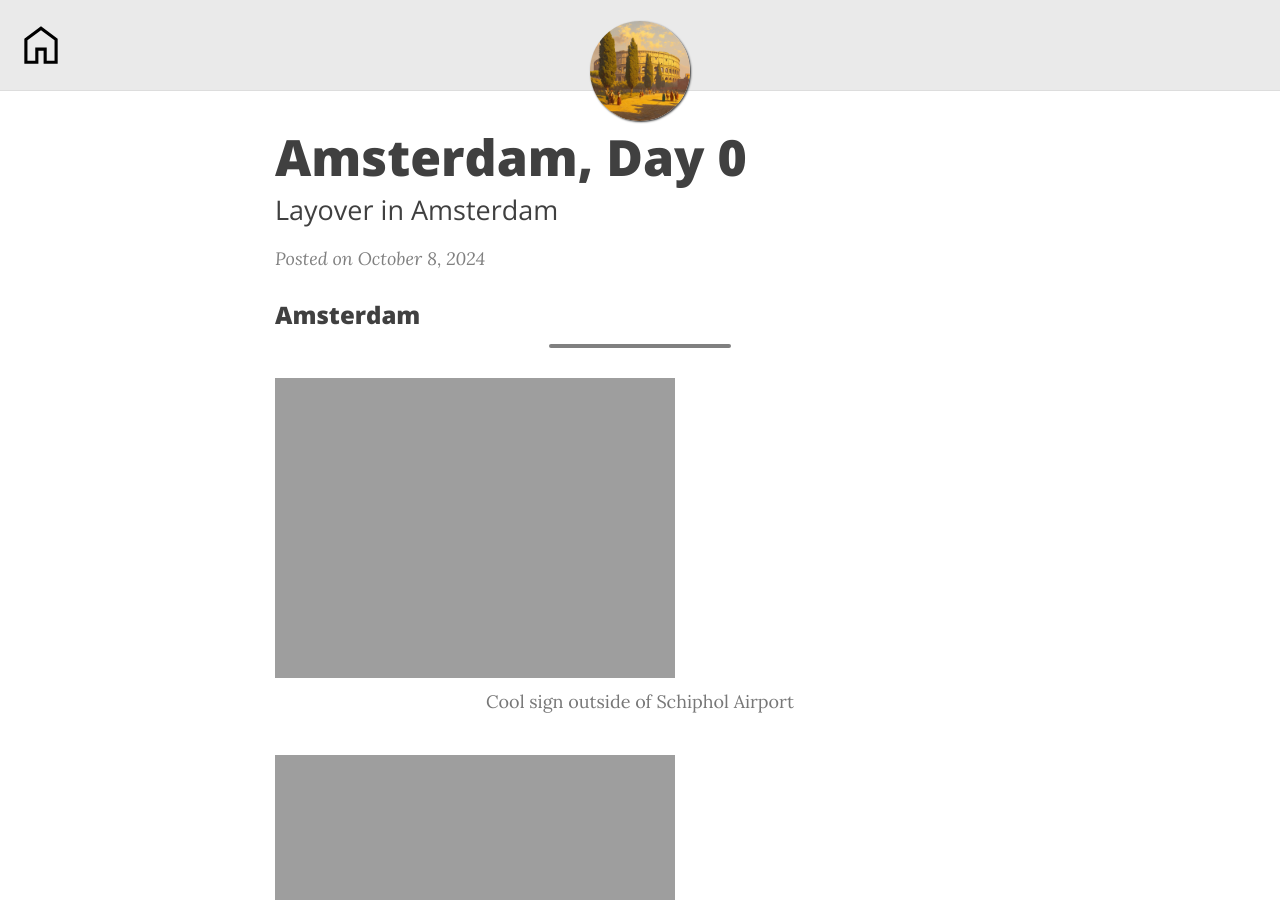
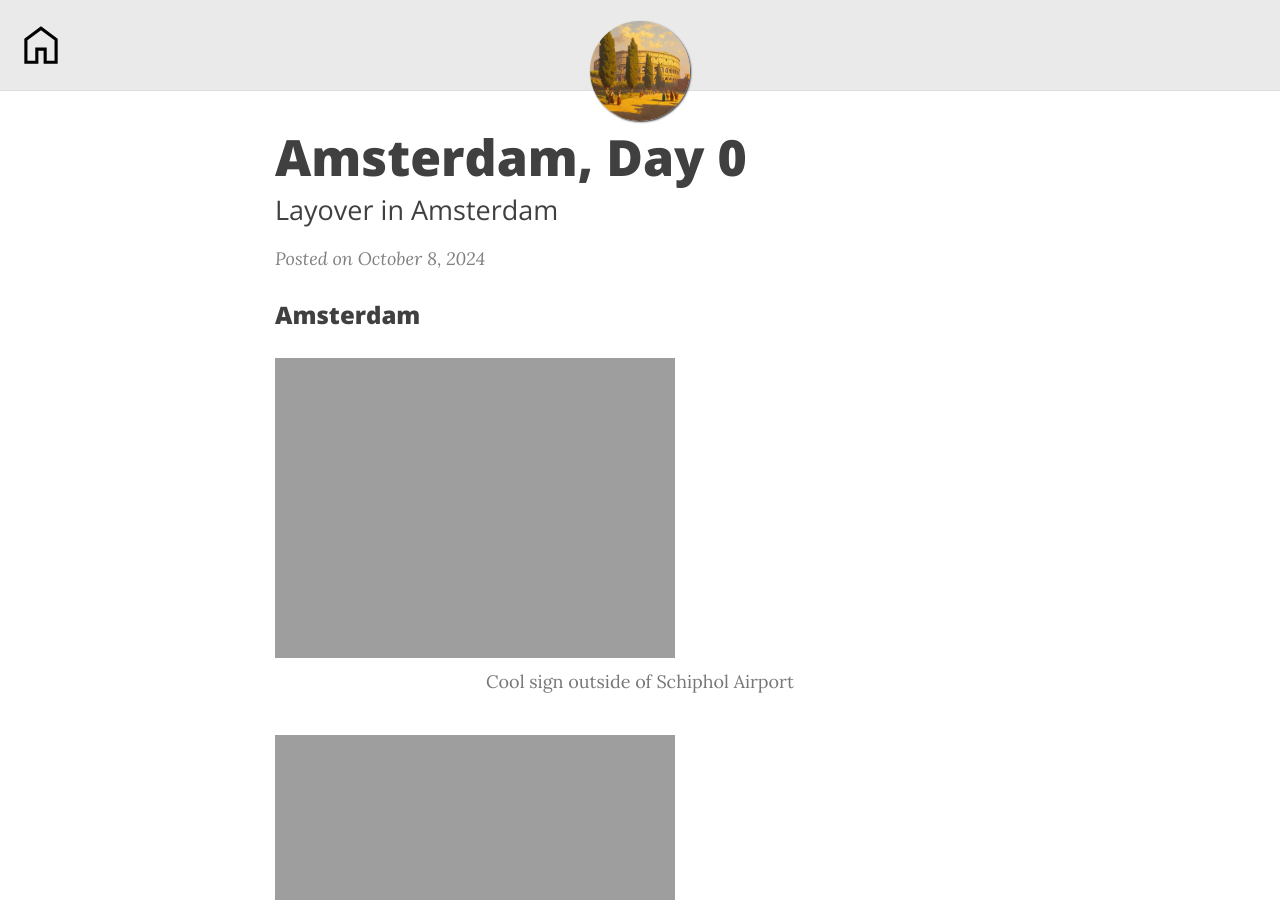
Before and after one commit to ShinobiAoshi/italy-2024-blog, a Jekyll site: the page built from _posts/2024-10-08-amsterdam-day-00.md, in a window 1280 px wide and 900 px high. Built offline with Jekyll 4.4.1, drawn with Linux system fonts in a browser that asks for light colours.

Commit message:
polish amsterdam day zero

```diff
--- a/_posts/2024-10-08-amsterdam-day-00.md
+++ b/_posts/2024-10-08-amsterdam-day-00.md
@@ -5,29 +5,27 @@
 
 ### Amsterdam
 
-***
-
 [![]({{ '/assets/img/2024-10-08 12.03.00 Italy (2024).jpg' | relative_url }})]({{ '/assets/img/2024-10-08 12.03.00 Italy (2024).jpg' | relative_url }})
 
 {:.caption}
 Cool sign outside of Schiphol Airport
 
-![]({{ '/assets/img/2024-10-08 13.16.59 Italy (2024).jpg' | relative_url }})
+[![]({{ '/assets/img/2024-10-08 13.16.59 Italy (2024).jpg' | relative_url }})]({{ '/assets/img/2024-10-08 13.16.59 Italy (2024).jpg' | relative_url }})
 
 {:.caption}
 They really love their bikes
 
-![]({{ '/assets/img/2024-10-08 13.27.52 Italy (2024).jpg' | relative_url }})
+[![]({{ '/assets/img/2024-10-08 13.27.52 Italy (2024).jpg' | relative_url }})]({{ '/assets/img/2024-10-08 13.27.52 Italy (2024).jpg' | relative_url }})
 
 {:.caption}
 Stopped at a cozy coffee shop to kill some time
 
-![]({{ '/assets/img/2024-10-08 13.56.35 Italy (2024).jpg' | relative_url }})
+[![]({{ '/assets/img/2024-10-08 13.56.35 Italy (2024).jpg' | relative_url }})]({{ '/assets/img/2024-10-08 13.56.35 Italy (2024).jpg' | relative_url }})
 
 {:.caption}
 Quick selfie outside of Amsterdam Centraal Station
 
-![]({{ '/assets/img/2024-10-08 13.59.29 Italy (2024).jpg' | relative_url }})
+[![]({{ '/assets/img/2024-10-08 13.59.29 Italy (2024).jpg' | relative_url }})]({{ '/assets/img/2024-10-08 13.59.29 Italy (2024).jpg' | relative_url }})
 
 {:.caption}
 Close up of Amsterdam Centraal Station
```
